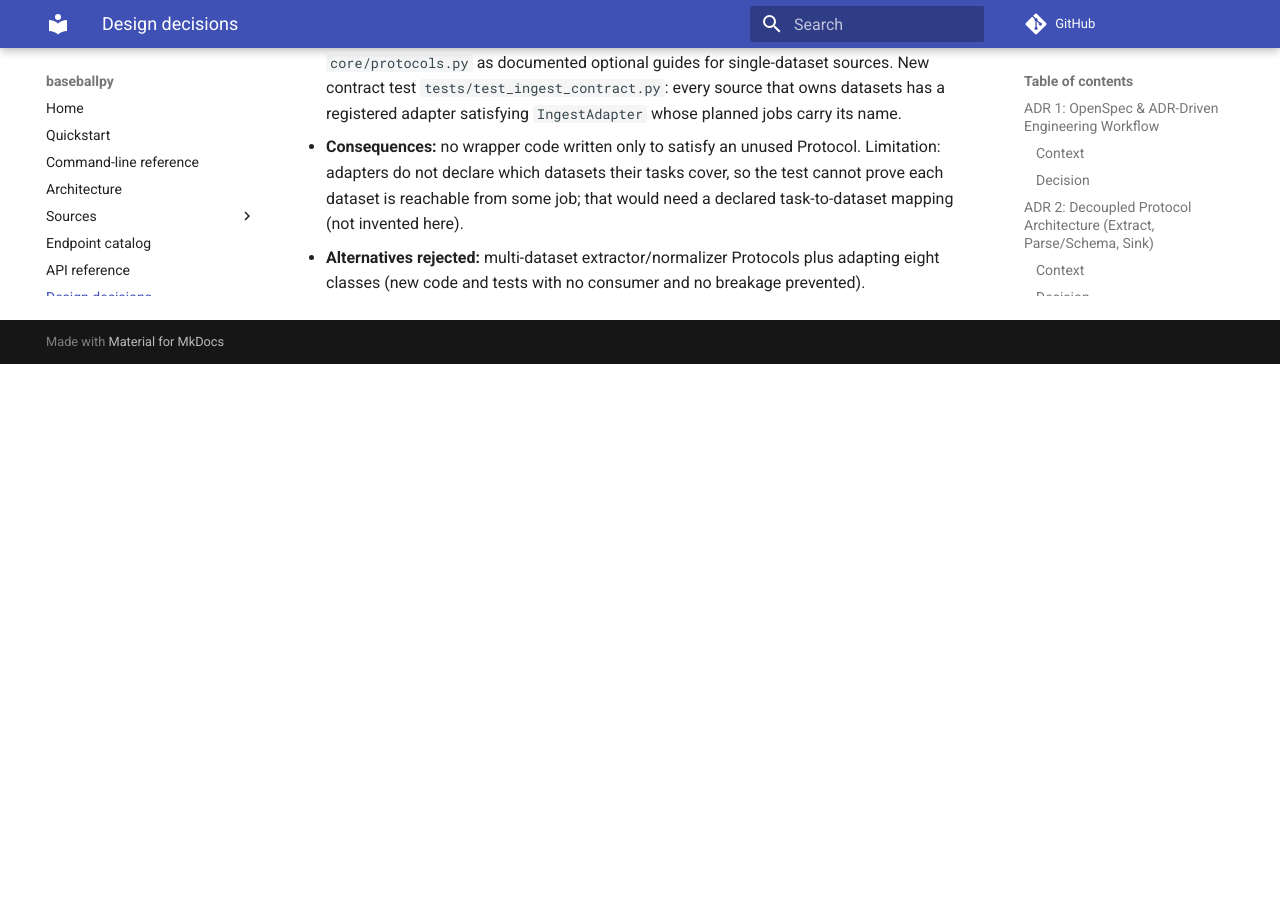
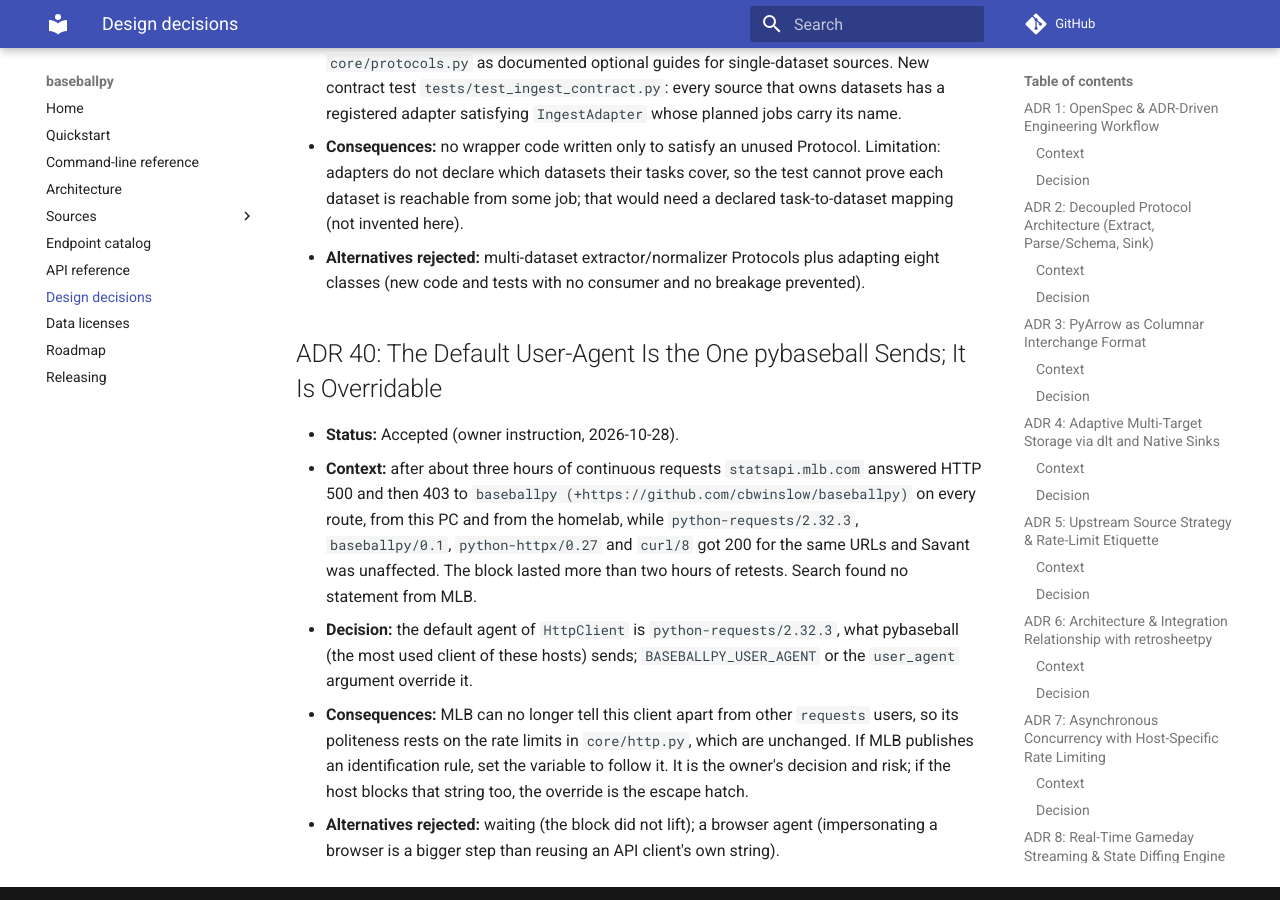
Before and after one commit to cbwinslow/baseballpy, an MkDocs documentation site: the page built from docs/DECISIONS.md, in a window 1280 px wide and 900 px high, scrolled down 26902 px. Built offline with MkDocs 1.6.1 and Material for MkDocs 9.7.7, drawn with Linux system fonts in a browser that asks for light colours; comment, search, counter and statistics services are not loaded; before the commit the page ends 27266 px from its top, so only the background shows below that.

Commit message:
fix(http): default User-Agent is pybaseball's python-requests string (ADR 40)
statsapi.mlb.com answered 403 to the previous agent; owner chose the pybaseball
one. Overridable with BASEBALLPY_USER_AGENT. Live check: the two URLs that
failed now return 24,647 and 19,869 bytes. B-01, B-03, B-05 are READY again.

Co-Authored-By: Claude Sonnet 5.5 <noreply@anthropic.com>

```diff
--- a/docs/DECISIONS.md
+++ b/docs/DECISIONS.md
@@ -527,3 +527,11 @@ Baseball data is frequently downloaded across multiple sessions (e.g. fetching 2
 - **Decision:** enforce the contracts that are consumed: `SinkProtocol`, `StreamExtractorProtocol`, `LiveEventConsumerProtocol` and `IngestAdapter`, plus the import-boundary tests. Keep `ExtractorProtocol`/`NormalizerProtocol` in `core/protocols.py` as documented optional guides for single-dataset sources. New contract test `tests/test_ingest_contract.py`: every source that owns datasets has a registered adapter satisfying `IngestAdapter` whose planned jobs carry its name.
 - **Consequences:** no wrapper code written only to satisfy an unused Protocol. Limitation: adapters do not declare which datasets their tasks cover, so the test cannot prove each dataset is reachable from some job; that would need a declared task-to-dataset mapping (not invented here).
 - **Alternatives rejected:** multi-dataset extractor/normalizer Protocols plus adapting eight classes (new code and tests with no consumer and no breakage prevented).
+
+
+## ADR 40: The Default User-Agent Is the One pybaseball Sends; It Is Overridable
+- **Status:** Accepted (owner instruction, 2026-10-28).
+- **Context:** after about three hours of continuous requests `statsapi.mlb.com` answered HTTP 500 and then 403 to `baseballpy (+https://github.com/cbwinslow/baseballpy)` on every route, from this PC and from the homelab, while `python-requests/2.32.3`, `baseballpy/0.1`, `python-httpx/0.27` and `curl/8` got 200 for the same URLs and Savant was unaffected. The block lasted more than two hours of retests. Search found no statement from MLB.
+- **Decision:** the default agent of `HttpClient` is `python-requests/2.32.3`, what pybaseball (the most used client of these hosts) sends; `BASEBALLPY_USER_AGENT` or the `user_agent` argument override it.
+- **Consequences:** MLB can no longer tell this client apart from other `requests` users, so its politeness rests on the rate limits in `core/http.py`, which are unchanged. If MLB publishes an identification rule, set the variable to follow it. It is the owner's decision and risk; if the host blocks that string too, the override is the escape hatch.
+- **Alternatives rejected:** waiting (the block did not lift); a browser agent (impersonating a browser is a bigger step than reusing an API client's own string).
```
Also changed, not shown: docs/agents/BACKLOG.md (+4 -4 lines), docs/agents/PROJECT_MAP.md (+1 -0 lines), 2 other files.
